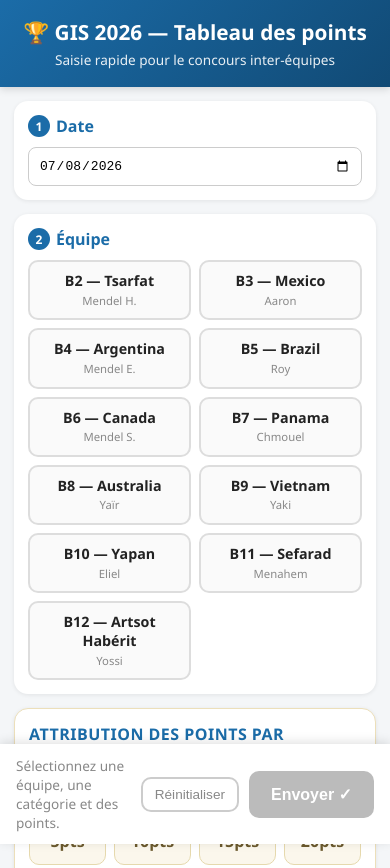
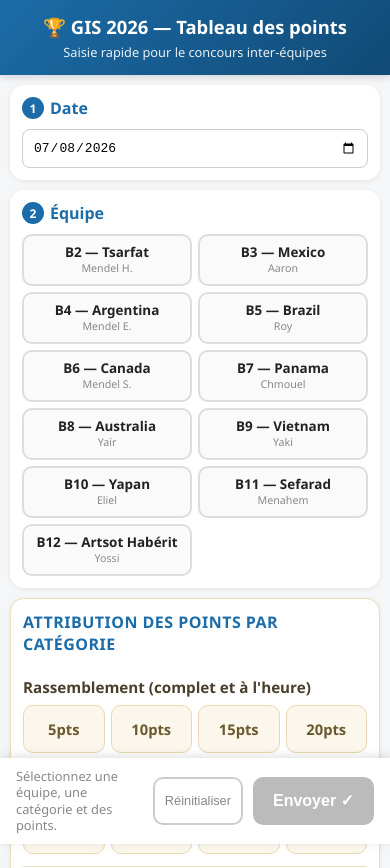
Before and after one commit to jlm020382-del/gis2026-points, a plain HTML site: page index.html in a window 390 px wide. Shown: the top 868 px of the page. Drawn offline with Linux system fonts and the light colour scheme.

Commit message:
Optimisation tactile pour utilisation mobile

```diff
--- a/index.html
+++ b/index.html
@@ -2,7 +2,7 @@
 <html lang="fr">
 <head>
 <meta charset="UTF-8">
-<meta name="viewport" content="width=device-width, initial-scale=1.0">
+<meta name="viewport" content="width=device-width, initial-scale=1.0, maximum-scale=1.0, viewport-fit=cover">
 <title>GIS 2026 - Tableau des points</title>
 <style>
   :root {
@@ -15,26 +15,31 @@
     --texte: #222;
     --gris: #888;
   }
-  * { box-sizing: border-box; }
+  * { box-sizing: border-box; -webkit-tap-highlight-color: transparent; }
+  html { touch-action: manipulation; -webkit-text-size-adjust: 100%; }
   body {
     margin: 0;
     font-family: 'Segoe UI', Roboto, Arial, sans-serif;
     background: var(--fond);
     color: var(--texte);
-    padding-bottom: 100px;
+    padding-bottom: calc(110px + env(safe-area-inset-bottom));
+    overscroll-behavior-y: contain;
+    user-select: none;
+    -webkit-user-select: none;
   }
+  input[type="date"] { user-select: auto; -webkit-user-select: auto; }
   header {
     background: linear-gradient(135deg, var(--bleu), #114a75);
     color: white;
-    padding: 18px 16px;
+    padding: calc(14px + env(safe-area-inset-top)) 16px 14px;
     text-align: center;
     position: sticky;
     top: 0;
     z-index: 20;
     box-shadow: 0 2px 8px rgba(0,0,0,0.15);
   }
-  header h1 { margin: 0; font-size: 1.3em; }
-  header p { margin: 4px 0 0; font-size: 0.85em; opacity: 0.9; }
+  header h1 { margin: 0; font-size: 1.15em; }
+  header p { margin: 4px 0 0; font-size: 0.8em; opacity: 0.9; }
 
   main { max-width: 720px; margin: 0 auto; padding: 14px; }
 
@@ -85,12 +90,17 @@
     background: #fafafa;
     border-radius: 10px;
     padding: 10px 6px;
+    min-height: 52px;
+    display: flex;
+    flex-direction: column;
+    justify-content: center;
     text-align: center;
     cursor: pointer;
     font-size: 0.85em;
     line-height: 1.3;
-    transition: all 0.15s;
+    transition: transform 0.08s, background 0.15s, border-color 0.15s;
   }
+  .btn-team:active { transform: scale(0.95); background: #f0f0f0; }
   .btn-team b { display: block; font-size: 1.05em; }
   .btn-team small { color: var(--gris); }
   .btn-team.selected {
@@ -134,13 +144,18 @@
     background: #fbf7ec;
     border-radius: 10px;
     padding: 12px 4px;
+    min-height: 48px;
+    display: flex;
+    align-items: center;
+    justify-content: center;
     text-align: center;
     font-size: 1em;
     font-weight: 700;
     color: #6b5a2e;
     cursor: pointer;
-    transition: all 0.15s;
+    transition: transform 0.08s, background 0.15s, border-color 0.15s;
   }
+  .btn-pts:active { transform: scale(0.93); }
   .btn-pts.selected {
     border-color: var(--sable);
     background: var(--sable);
@@ -156,10 +171,13 @@
     background: #fafafa;
     border-radius: 10px;
     padding: 10px 12px;
+    min-height: 44px;
     cursor: pointer;
     font-size: 0.9em;
+    transition: transform 0.08s, background 0.15s, border-color 0.15s;
   }
-  .chip-bonus input { width: 18px; height: 18px; }
+  .chip-bonus:active { transform: scale(0.98); }
+  .chip-bonus input { width: 20px; height: 20px; flex-shrink: 0; }
   .chip-bonus.selected {
     border-color: #b8860b;
     background: #fdf6df;
@@ -169,7 +187,7 @@
     position: fixed;
     bottom: 0; left: 0; right: 0;
     background: white;
-    padding: 12px 16px;
+    padding: 10px 16px calc(10px + env(safe-area-inset-bottom));
     box-shadow: 0 -2px 10px rgba(0,0,0,0.12);
     display: flex;
     gap: 10px;
@@ -178,8 +196,9 @@
   }
   .bar-submit .recap {
     flex: 1;
-    font-size: 0.85em;
+    font-size: 0.8em;
     color: var(--gris);
+    line-height: 1.3;
   }
   .bar-submit .recap b { color: var(--texte); }
   #btnSubmit {
@@ -187,11 +206,15 @@
     color: white;
     border: none;
     border-radius: 10px;
-    padding: 14px 22px;
+    padding: 14px 20px;
+    min-height: 48px;
     font-size: 1em;
     font-weight: 700;
     cursor: pointer;
+    transition: transform 0.08s;
+    flex-shrink: 0;
   }
+  #btnSubmit:active:not(:disabled) { transform: scale(0.95); }
   #btnSubmit:disabled {
     background: #bbb;
     cursor: not-allowed;
@@ -201,10 +224,14 @@
     border: 2px solid #ccc;
     color: var(--gris);
     border-radius: 10px;
-    padding: 8px 12px;
-    font-size: 0.85em;
+    padding: 8px 10px;
+    min-height: 48px;
+    font-size: 0.8em;
     cursor: pointer;
+    flex-shrink: 0;
+    transition: transform 0.08s;
   }
+  #btnReset:active { transform: scale(0.95); }
 
   #toast {
     position: fixed;
@@ -228,6 +255,14 @@
   }
   #historique ul { padding-left: 18px; margin: 6px 0; }
   #historique li { margin-bottom: 4px; }
+
+  @media (max-width: 400px) {
+    main { padding: 10px; }
+    section.card { padding: 12px; margin-bottom: 10px; }
+    .grid-teams, .pts-row { gap: 6px; }
+    .btn-team { font-size: 0.8em; padding: 8px 4px; }
+    .btn-pts { font-size: 0.92em; padding: 10px 2px; }
+  }
 </style>
 </head>
 <body>
```
